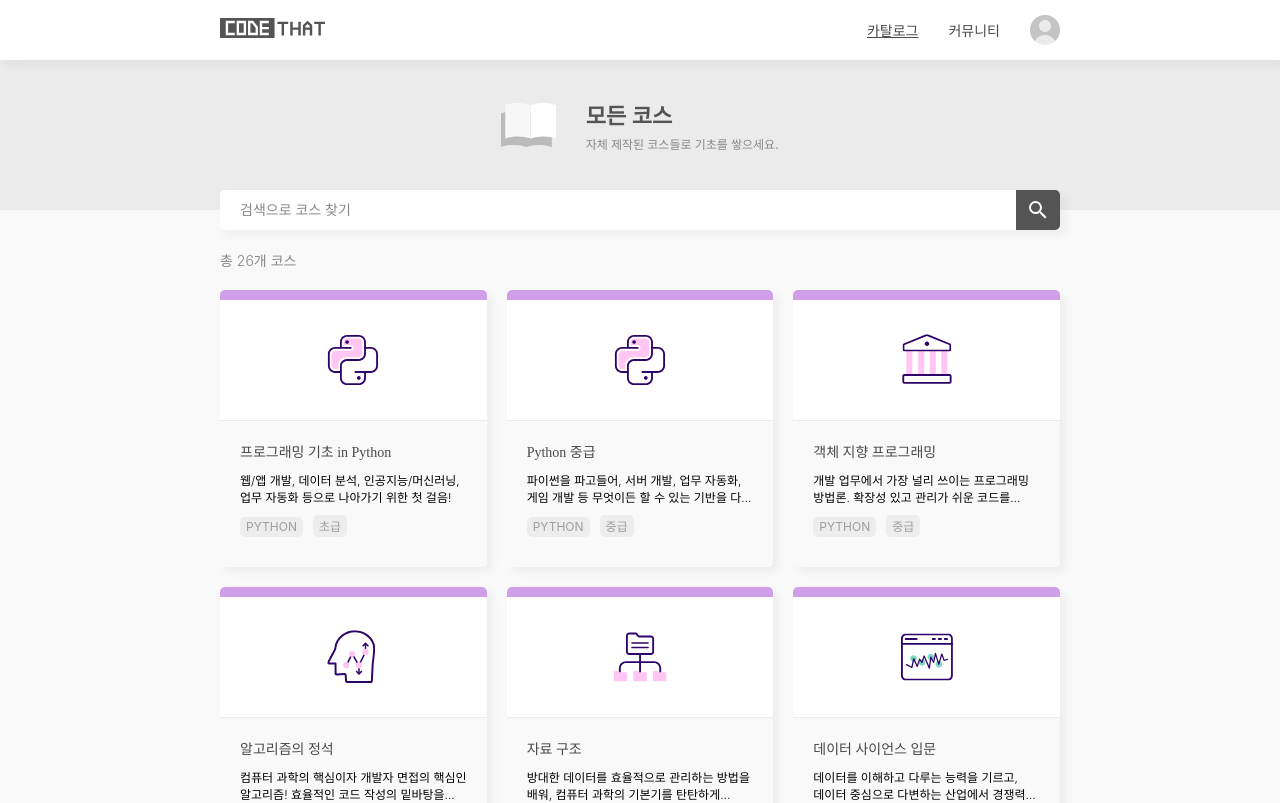
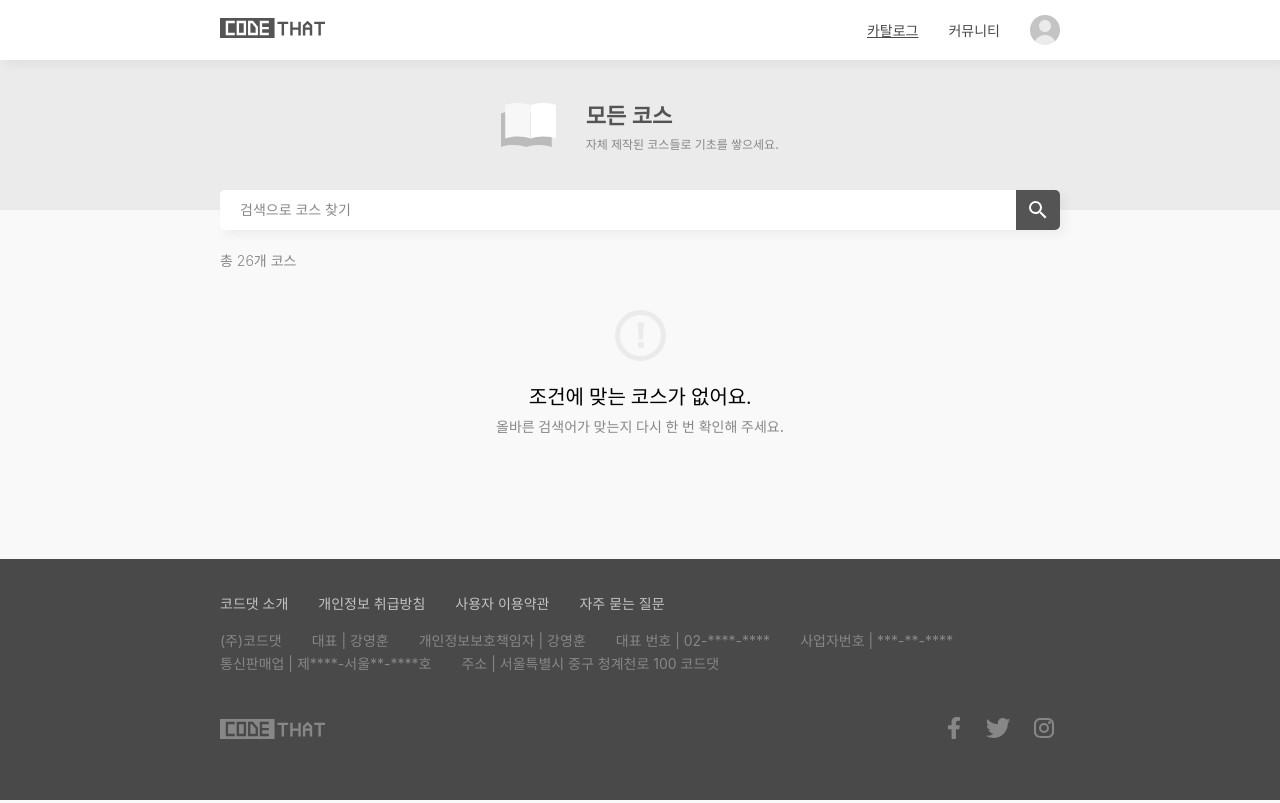
Before and after one commit to ejshin2ya/React_Website_Codeit, a React (Create React App) app: page /courses in a window 1280 px wide. Shown: the top 803 px of the page. Built offline with nearby package versions, Linux system fonts and the light colour scheme; a web font is replaced by a local one.

Commit message:
useSearchParams로 쿼리 사용하기

```diff
--- a/src/pages/CourseListPage.js
+++ b/src/pages/CourseListPage.js
@@ -1,17 +1,31 @@
-import { useState } from 'react';
-import ListPage from '../components/ListPage';
-import Warn from '../components/Warn';
-import CourseItem from '../components/CourseItem';
-import { getCourses } from '../api';
-import styles from './CourseListPage.module.css';
-import searchBarStyles from '../components/SearchBar.module.css';
-import searchIcon from '../assets/search.svg';
+import { useState } from "react";
+import ListPage from "../components/ListPage";
+import Warn from "../components/Warn";
+import CourseItem from "../components/CourseItem";
+import { getCourses } from "../api";
+import styles from "./CourseListPage.module.css";
+import searchBarStyles from "../components/SearchBar.module.css";
+import searchIcon from "../assets/search.svg";
+import { useSearchParams } from "react-router-dom";
 
 function CourseListPage() {
-  const [keyword, setKeyword] = useState('');
-  const courses = getCourses();
+  const [searchParams, setSearchParams] = useSearchParams();
+  const initKeyword = searchParams.get("keyword");
+  const [keyword, setKeyword] = useState(initKeyword || "");
+  const courses = getCourses(initKeyword);
 
   const handleKeywordChange = (e) => setKeyword(e.target.value);
+
+  const handleSubmit = (e) => {
+    e.preventDefault();
+    setSearchParams(
+      keyword
+        ? {
+            keyword,
+          }
+        : {}
+    );
+  };
 
   return (
     <ListPage
@@ -19,7 +33,7 @@ function CourseListPage() {
       title="모든 코스"
       description="자체 제작된 코스들로 기초를 쌓으세요."
     >
-      <form className={searchBarStyles.form}>
+      <form className={searchBarStyles.form} onSubmit={handleSubmit}>
         <input
           name="keyword"
           value={keyword}
@@ -33,7 +47,7 @@ function CourseListPage() {
 
       <p className={styles.count}>총 {courses.length}개 코스</p>
 
-      {courses.length > 0 ? (
+      {initKeyword && courses.length > 0 ? (
         <div className={styles.courseList}>
           {courses.map((course) => (
             <CourseItem key={course.id} course={course} />
```
